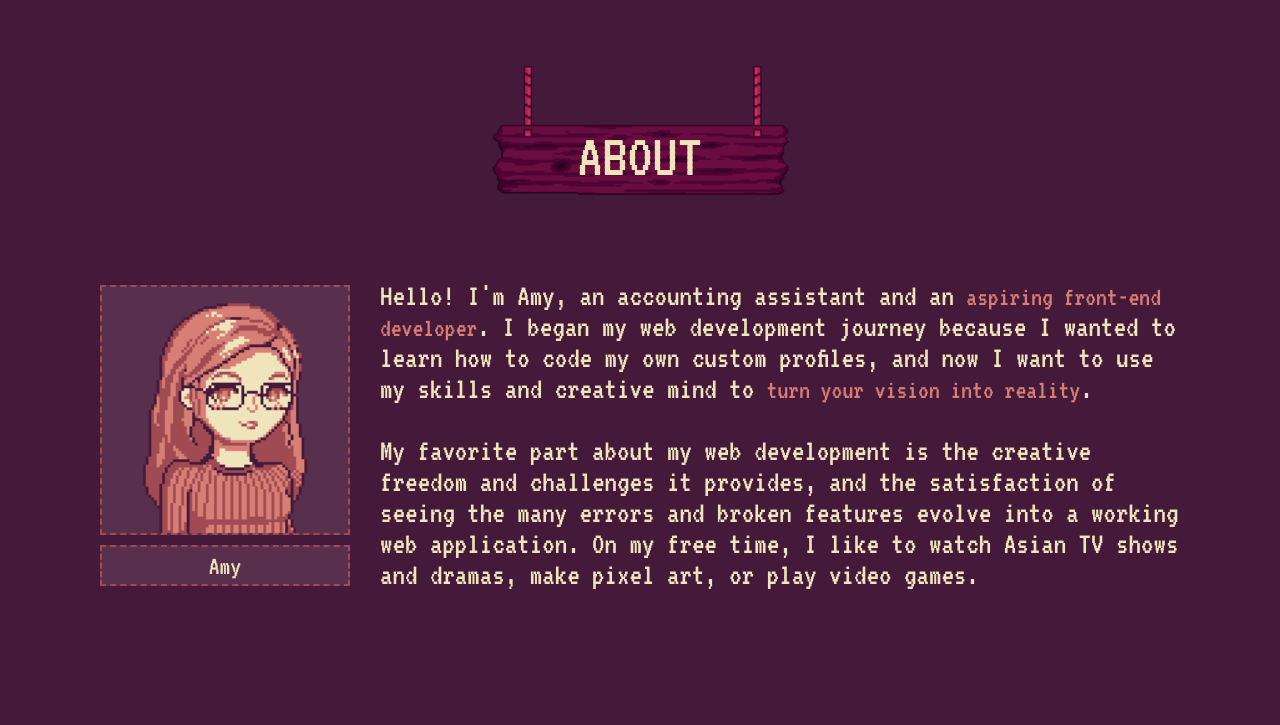
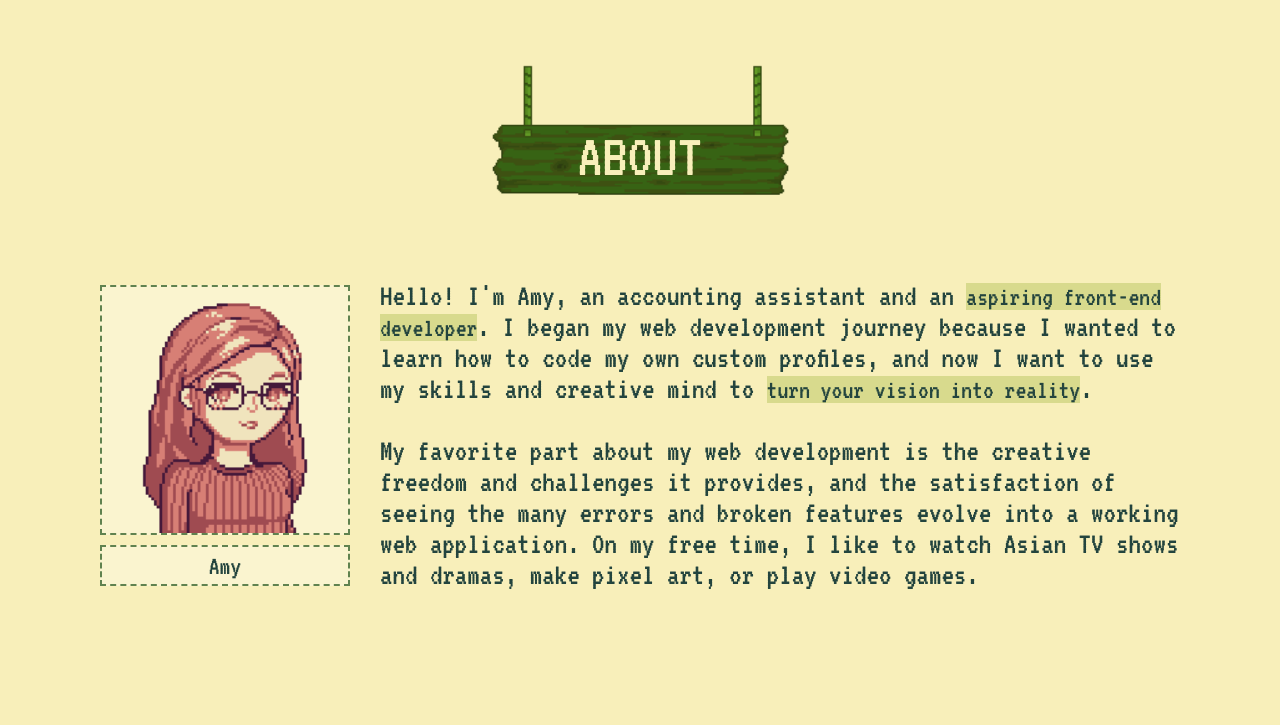
Before and after one commit to ajwjung/portfolio, a website built with webpack: page src/index.html in a window 1280 px wide. Shown: the part 755-1480 px from the top of the page. Built offline with nearby package versions, Linux system fonts and the light colour scheme.

Commit message:
style: Change to lighter theme

```diff
--- a/src/styles/style.css
+++ b/src/styles/style.css
@@ -1,12 +1,14 @@
 @import url('https://fonts.googleapis.com/css2?family=Silkscreen:wght@400;700&family=VT323&family=Share+Tech+Mono&display=swap');
 
 :root {
-    --bg01: rgb(240, 228, 189);
-    --bg02: rgb(215, 127, 117);
-    --bg03: rgb(159, 75, 81);
-    --bg04: rgb(69, 25, 58);
-    --transparent-bg: rgba(255, 255, 255, 0.1);
-    --img-filter: contrast(130%) brightness(130%) hue-rotate(310deg);
+    --bg01: rgb(248, 239, 186);
+    --bg02: rgb(187, 200, 126);
+    --bg03: rgb(96, 130, 79);
+    --bg04: rgb(35, 68, 62);
+    --highlight: rgb(216, 218, 141);
+    --transparent-bg: rgba(255, 255, 255, 0.3);
+    --transparent-card: rgba(147, 153, 61, 0.2);
+    --img-filter: brightness(170%) hue-rotate(65deg) sepia(30%);
     --heading-font: 'Silkscreen', cursive, sans-serif;
     --text-font: 'VT323', monospace;
     --small-text: 1.2rem;
@@ -28,26 +30,27 @@
     padding: 0;
     font-family: var(--text-font);
     font-size: var(--small-text);
-    color: var(--bg01);
+    color: var(--bg04);
 }
 
 body {
-    background: var(--bg04);
+    background: var(--bg01);
 }
 
 h1,
 h2 {
     font-weight: 500;
     text-transform: uppercase;
-    color: var(--bg02);
 }
 
 h1 {
     font-size: var(--small-h1);
+    color: var(--bg04);
 }
 
 h2 {
     font-size: var(--small-h2);
+    color: var(--bg03);
 }
 
 /* Nav Bar */
@@ -55,7 +58,7 @@ nav {
     position: fixed;
     bottom: 0px;
     width: 100%;
-    background: var(--bg03);
+    background: var(--bg02);
     z-index: 10;
 }
 
@@ -158,7 +161,7 @@ nav button {
 }
 
 .highlight {
-    color: var(--bg02);
+    background: var(--highlight);
 }
 
 /* Projects Section */
@@ -177,6 +180,7 @@ nav button {
 }
 
 .card {
+    background: var(--transparent-card);
     display: grid;
     grid-template-rows: 0.8fr 0.8fr 0.2fr;
     padding: 15px;
@@ -202,7 +206,7 @@ nav button {
 }
 
 .project-info > hr {
-    background-color: var(--bg02);
+    background-color: var(--bg03);
     border: 0;
     height: 1px;
     margin: 5px 0;
@@ -229,8 +233,8 @@ nav button {
     line-height: 30px;
     text-decoration: none;
     text-align: center;
-    background: var(--bg02);
-    color: var(--bg04);
+    background: var(--bg03);
+    color: var(--bg01);
     border-radius: 2px;
     padding: 0 5px;
 }
@@ -472,7 +476,7 @@ nav button {
         position: fixed;
         top: 0;
         bottom: unset;
-        background: var(--bg03);
+        background: var(--bg02);
     }
 
     nav ul {
```
